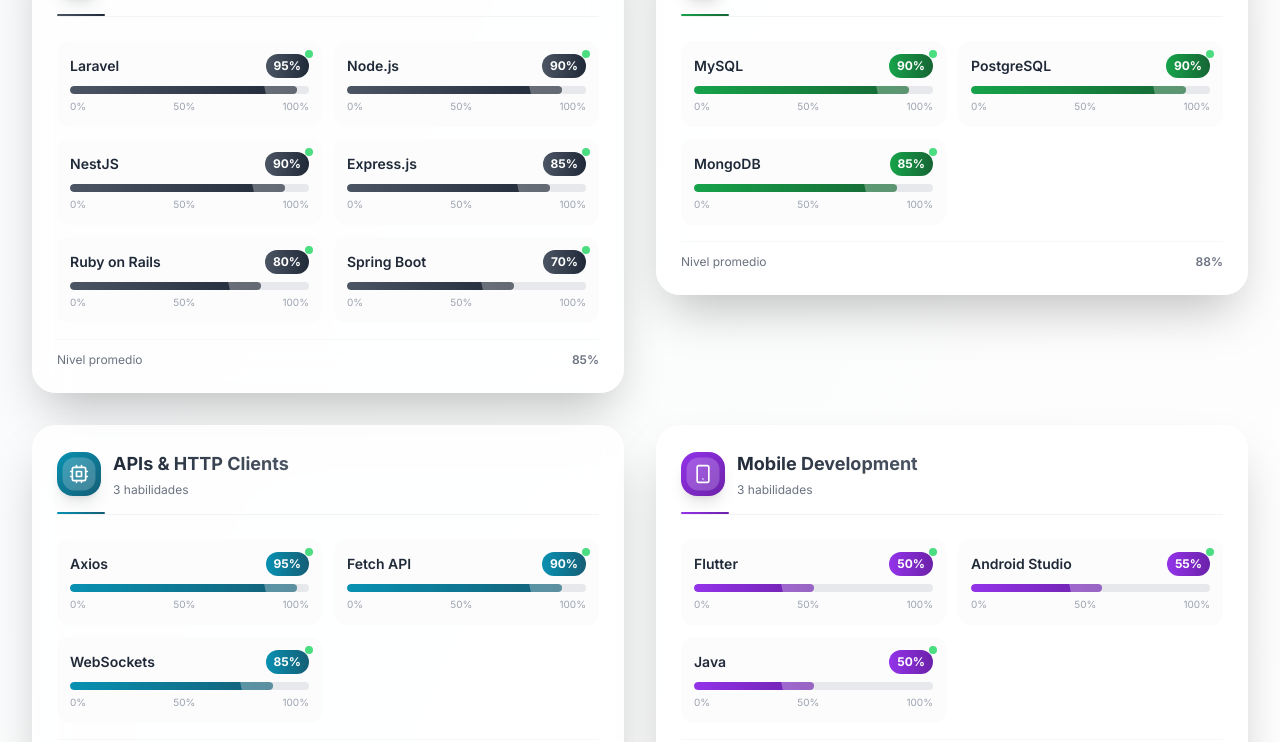
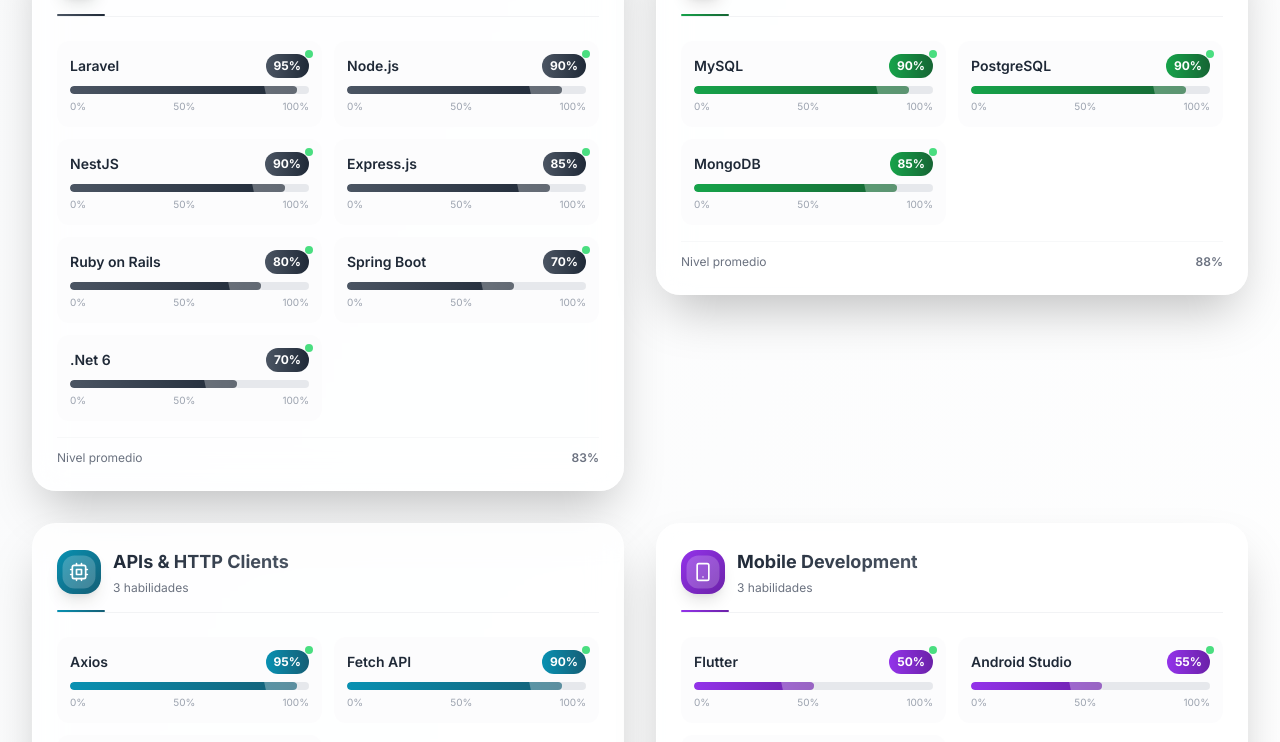
Before and after one commit to RonalAyra/ronal_ayra_revollo, a React (Vite) app: page / in a window 1280 px wide. Shown: the part 2335-3077 px from the top of the page. Built offline with nearby package versions, Linux system fonts and the light colour scheme.

Commit message:
update cv

```diff
--- a/src/data/skillsdata.ts
+++ b/src/data/skillsdata.ts
@@ -44,6 +44,7 @@
       { name: "Express.js", level: 85 },
       { name: "Ruby on Rails", level: 80 },
       { name: "Spring Boot", level: 70 },
+      { name: ".Net 6", level: 70 },
     ],
   },
   {
```
